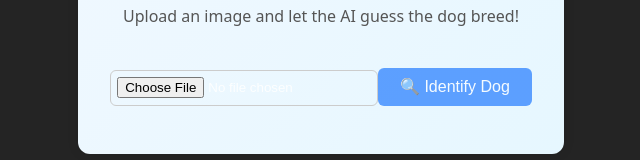
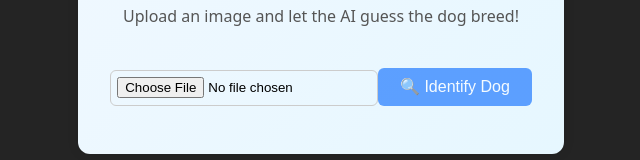
Before and after one commit to IllSmithDa/animal-client, a React (Vite) app: page / in a window 1280 px wide. Shown: the part 367-527 px from the top of the page, without its empty margins (319-959 px from the left). Built offline with nearby package versions, Linux system fonts and the light colour scheme.

Commit message:
black text to input

```diff
--- a/src/components/ImagePredictor.tsx
+++ b/src/components/ImagePredictor.tsx
@@ -152,7 +152,8 @@ const styles: Record<string, React.CSSProperties> = {
     padding: '0.4rem',
     border: '1px solid #ccc',
     borderRadius: '6px',
-    cursor: 'pointer'
+    cursor: 'pointer',
+    color: '#000'
   },
   button: {
     backgroundColor: '#0066ff',
```
